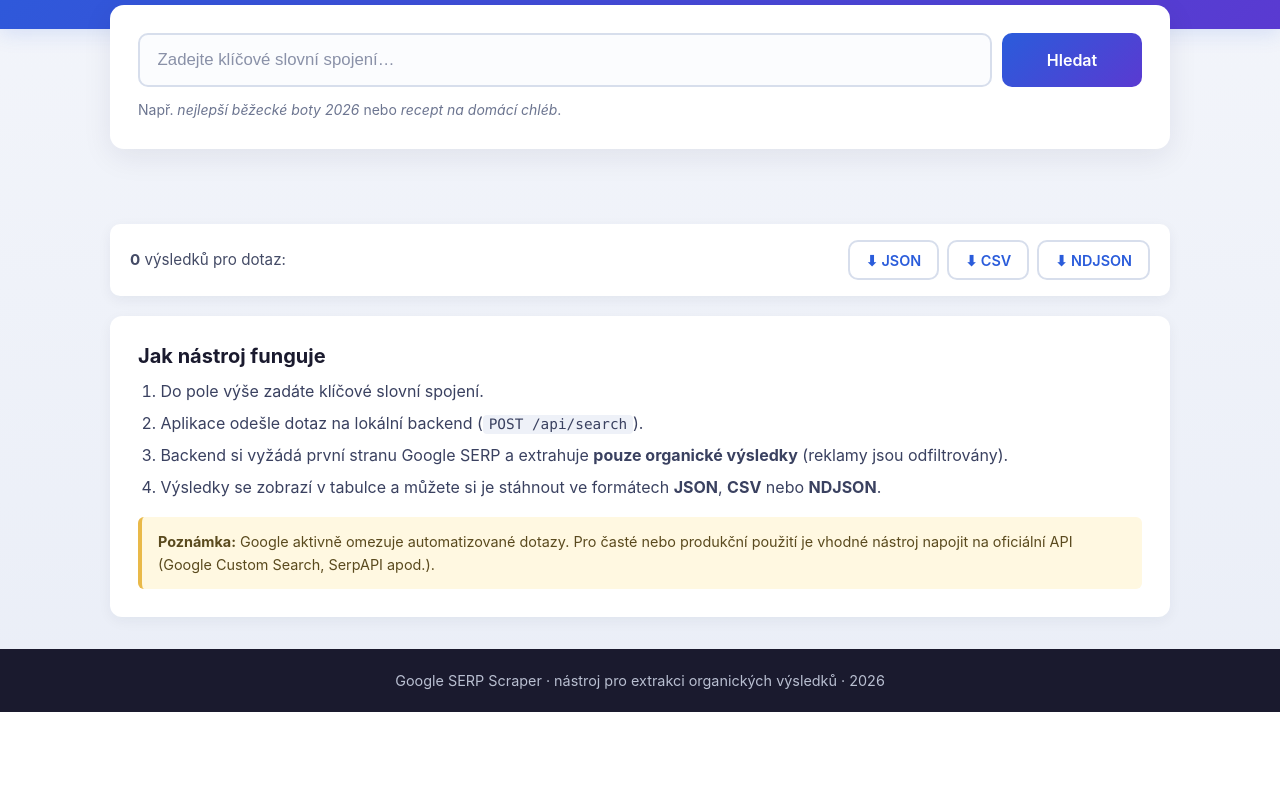
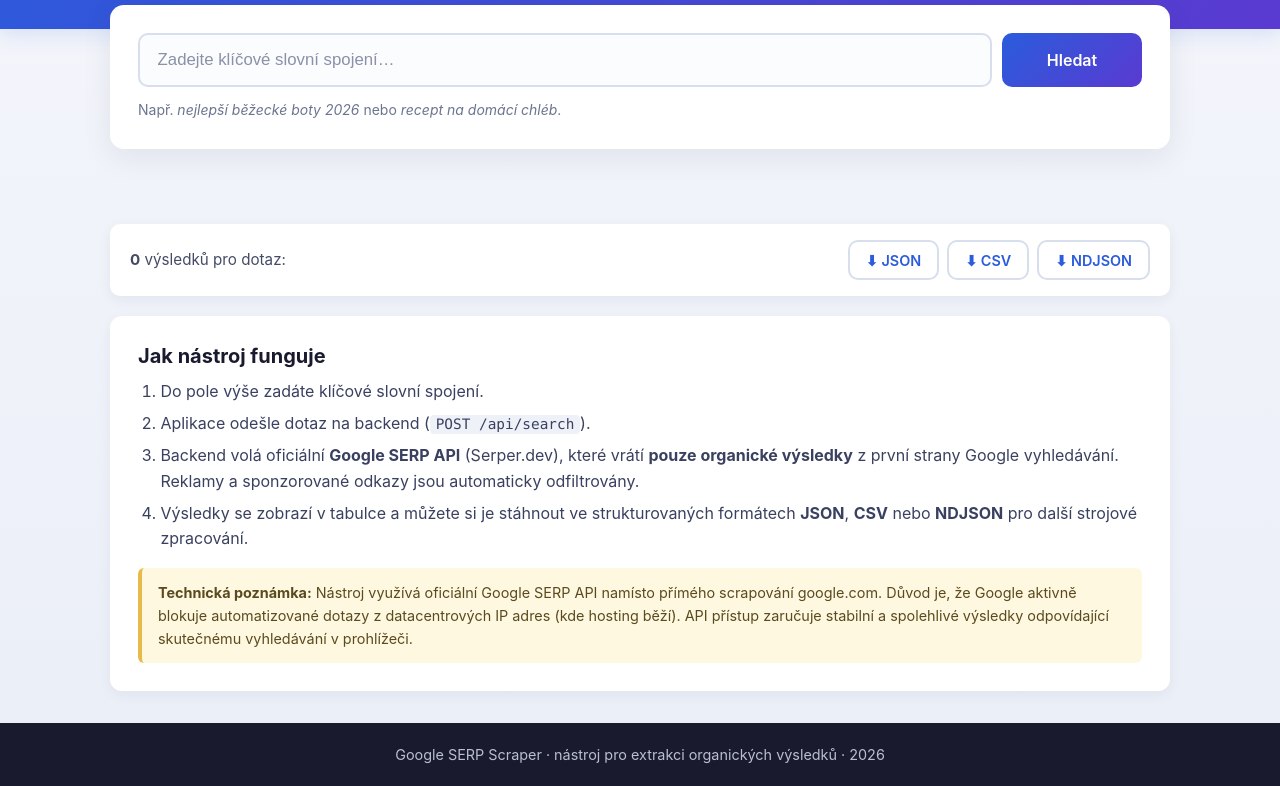
Before and after one commit to rcetkovsky/inizio, a website: page index.html in a window 1280 px wide. Shown: the part 141-927 px from the top of the page. Before the commit the page ends 853 px from the top, so only its background shows below. Drawn offline with Linux system fonts and the light colour scheme.

Commit message:
Aktualizace popisu – Serper.dev API místo scrapingu

```diff
--- a/index.html
+++ b/index.html
@@ -1,5 +1,6 @@
 <!DOCTYPE html>
 <html lang="cs">
+
 <head>
     <meta charset="UTF-8">
     <meta name="viewport" content="width=device-width, initial-scale=1.0">
@@ -7,6 +8,7 @@
     <title>Google SERP Scraper – extrakce organických výsledků</title>
     <link rel="stylesheet" href="css/style.css">
 </head>
+
 <body>
     <header class="site-header">
         <div class="container">
@@ -32,17 +34,9 @@
             <form id="search-form" class="search-form" autocomplete="off" novalidate>
                 <div class="search-row">
                     <label for="query" class="visually-hidden">Klíčové slovní spojení</label>
-                    <input
-                        type="text"
-                        id="query"
-                        name="query"
-                        class="search-input"
-                        placeholder="Zadejte klíčové slovní spojení…"
-                        required
-                        minlength="2"
-                        maxlength="200"
-                        aria-describedby="query-help"
-                    >
+                    <input type="text" id="query" name="query" class="search-input"
+                        placeholder="Zadejte klíčové slovní spojení…" required minlength="2" maxlength="200"
+                        aria-describedby="query-help">
                     <button type="submit" id="search-btn" class="btn btn-primary">
                         <span class="btn-label">Hledat</span>
                         <span class="btn-spinner" aria-hidden="true"></span>
@@ -108,13 +102,19 @@
             <h2 id="info-heading">Jak nástroj funguje</h2>
             <ol class="info-list">
                 <li>Do pole výše zadáte klíčové slovní spojení.</li>
-                <li>Aplikace odešle dotaz na lokální backend (<code>POST /api/search</code>).</li>
-                <li>Backend si vyžádá první stranu Google SERP a extrahuje <strong>pouze organické výsledky</strong> (reklamy jsou odfiltrovány).</li>
-                <li>Výsledky se zobrazí v tabulce a můžete si je stáhnout ve formátech <strong>JSON</strong>, <strong>CSV</strong> nebo <strong>NDJSON</strong>.</li>
+                <li>Aplikace odešle dotaz na backend (<code>POST /api/search</code>).</li>
+                <li>Backend volá oficiální <strong>Google SERP API</strong> (Serper.dev), které vrátí <strong>pouze
+                        organické výsledky</strong> z první strany Google vyhledávání. Reklamy a sponzorované odkazy
+                    jsou automaticky odfiltrovány.</li>
+                <li>Výsledky se zobrazí v tabulce a můžete si je stáhnout ve strukturovaných formátech
+                    <strong>JSON</strong>, <strong>CSV</strong> nebo <strong>NDJSON</strong> pro další strojové
+                    zpracování.</li>
             </ol>
             <p class="info-note">
-                <strong>Poznámka:</strong> Google aktivně omezuje automatizované dotazy. Pro časté nebo produkční použití
-                je vhodné nástroj napojit na oficiální API (Google Custom Search, SerpAPI apod.).
+                <strong>Technická poznámka:</strong> Nástroj využívá oficiální Google SERP API namísto přímého
+                scrapování google.com.
+                Důvod je, že Google aktivně blokuje automatizované dotazy z datacentrových IP adres (kde hosting běží).
+                API přístup zaručuje stabilní a spolehlivé výsledky odpovídající skutečnému vyhledávání v prohlížeči.
             </p>
         </section>
 
@@ -128,4 +128,5 @@
 
     <script src="js/main.js"></script>
 </body>
+
 </html>
```
